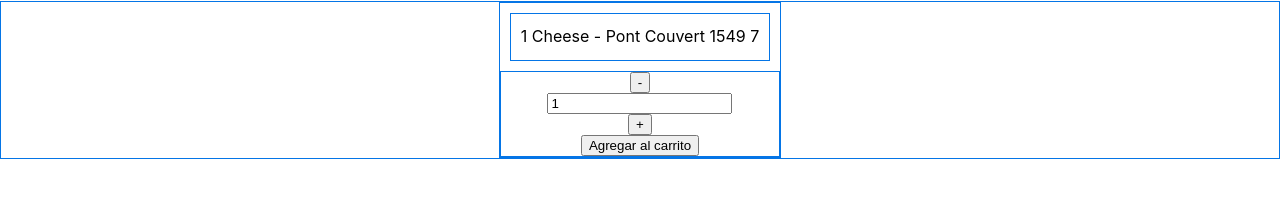
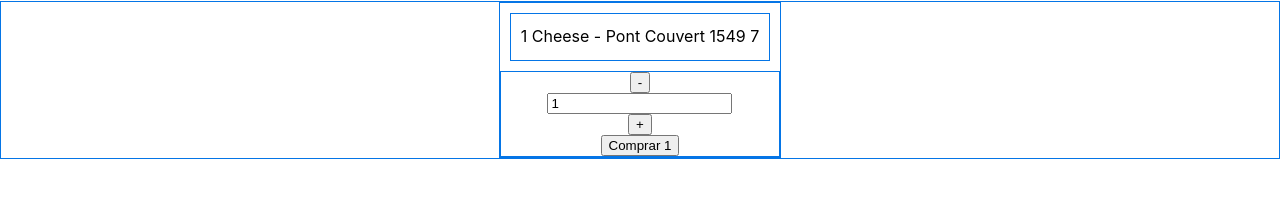
Before and after one commit to alejandromoises02/ReactCoderHouse, a React (Create React App) app: page /item/1 in a window 1280 px wide. Shown: the part 215-412 px from the top of the page. Built offline with nearby package versions, Linux system fonts and the light colour scheme.

Commit message:
Desafio Clase 9

```diff
--- a/src/components/ItemCount.js
+++ b/src/components/ItemCount.js
@@ -2,6 +2,7 @@ import React, { useState } from "react";
 import CartIcon from './CartIcon';
 
 const Itemcount = ({initial, min, max, onAdd, valor}) => {
+
 
     let costo = 0;
 
@@ -34,7 +35,7 @@ const Itemcount = ({initial, min, max, onAdd, valor}) => {
             <button onClick={(e) => restarAlContador(e)}> - </button>
             <input placeholder="cantidad" type="number" value={contador} />
             <button onClick={(e) => agregueAlContador(e)}> + </button>
-            <button onClick={(e) => agregueAlCarrito(e)}> Agregar al carrito </button>
+            <button onClick={(e) => agregueAlCarrito(e)}> Comprar {contador}</button>
         </div>
     )
 
```
